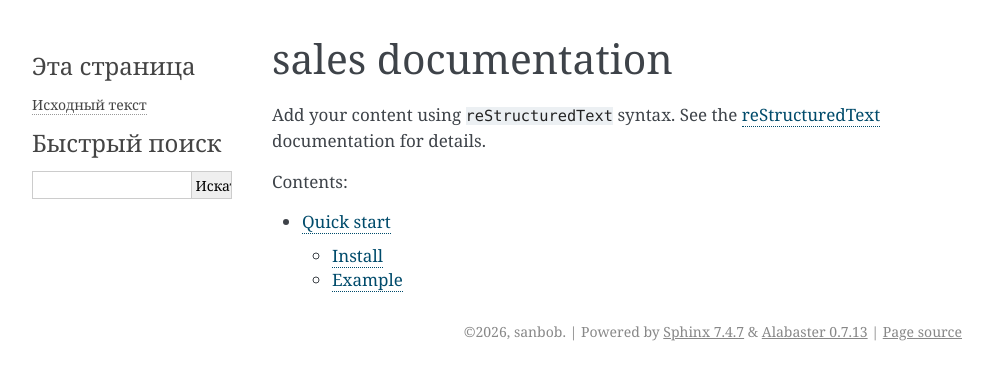
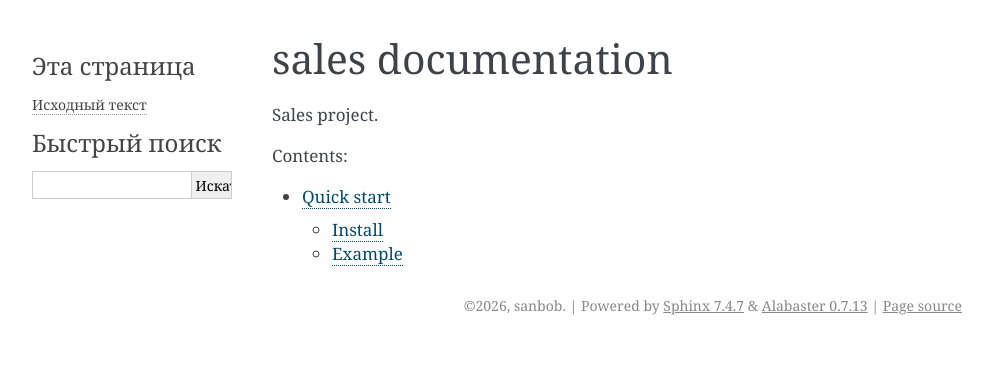
Before and after one commit to sanbobsan/hw-fossdev, a Sphinx documentation site: the page built from classwork/docs_domain/docs/source/index.rst, in a window 1280 px wide. Shown: the top 380 px of the page, without its empty margins (148-1141 px from the left). Built offline with Sphinx 7.4.7, drawn with Linux system fonts in a browser that asks for light colours.

Commit message:
docs: update sales documentation content

```diff
--- a/classwork/docs_domain/docs/source/index.rst
+++ b/classwork/docs_domain/docs/source/index.rst
@@ -6,9 +6,7 @@
 sales documentation
 ===================
 
-Add your content using ``reStructuredText`` syntax. See the
-`reStructuredText <https://www.sphinx-doc.org/en/master/usage/restructuredtext/index.html>`_
-documentation for details.
+Sales project.
 
 
 .. toctree::
```
